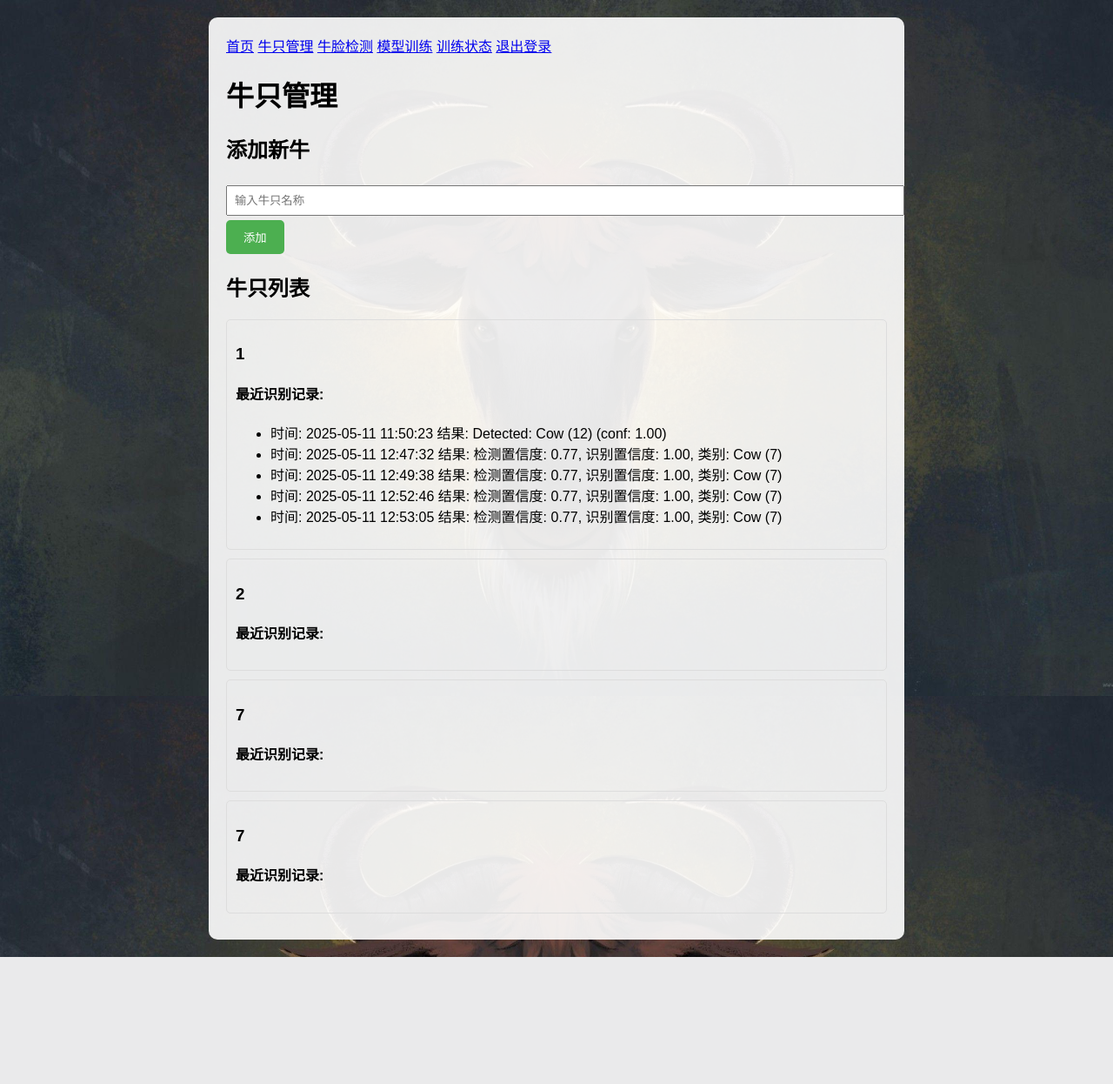
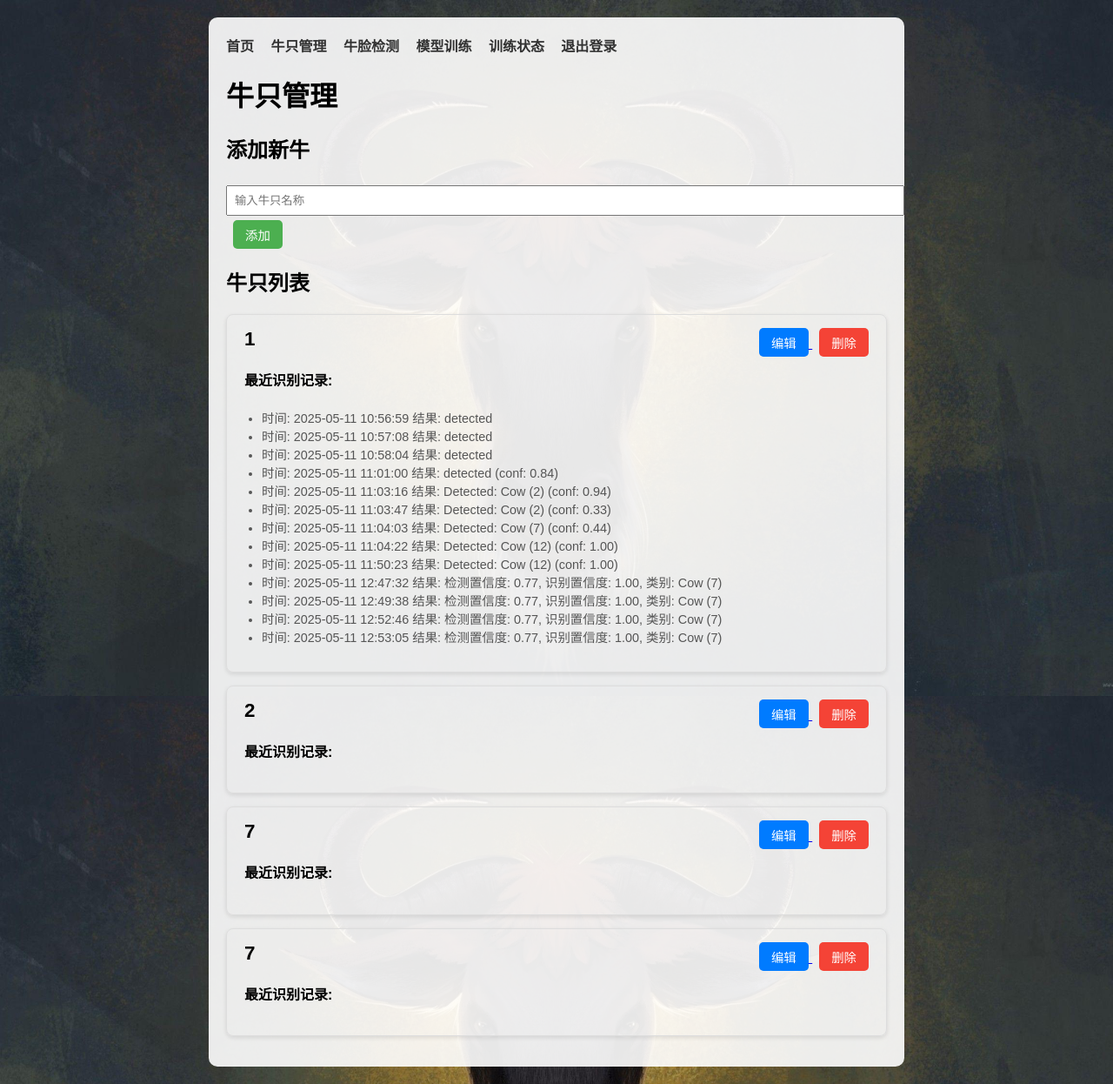
Before and after one commit to summeriver13/cowface-detection, a Flask app: page /cattle in a window 1280 px wide. Shown: the whole page at 87% size. Before the commit the page ends 1100 px from the top, so only its background shows below. Run offline with Flask 3, Linux system fonts and the light colour scheme; the visitor is signed in with stand-in values (Sample User, id 1); data comes from the database, SQL or seed files in the repository; parts of the project's set-up code (start-up, migrations or seed data) failed here and were passed over.

Commit message:
cattle delete

```diff
--- a/app/models/model_training.py
+++ b/app/models/model_training.py
@@ -10,7 +10,7 @@ class ModelTraining(db.Model):
     epochs = db.Column(db.Integer, nullable=False)
     batch_size = db.Column(db.Integer, nullable=False)
     learning_rate = db.Column(db.Float, nullable=False)
-    # utcnow 在vscode中会画线形式显示，原因未知，但是不影响代码运行，这是潜在可能有bug的地方。
+
     start_time = db.Column(db.DateTime, default=datetime.datetime.utcnow)
     end_time = db.Column(db.DateTime)
     status = db.Column(db.String(20))  # training, completed, failed
@@ -20,5 +20,7 @@ class ModelTraining(db.Model):
     recall = db.Column(db.Float)
     description = db.Column(db.Text)
 
+    stop_requested = db.Column(db.Boolean, default=False)
+
     # 添加关系
     user = db.relationship('User', backref=db.backref('trainings', lazy=True))
--- a/app/routes/cattle.py
+++ b/app/routes/cattle.py
@@ -1,3 +1,4 @@
+from collections import defaultdict
 from flask import Blueprint, flash, render_template, request, redirect, session, url_for
 from ..controllers import require_login
 from ..models import Cattle, RecognitionRecord
@@ -20,16 +21,49 @@ def cattle():
         return redirect(url_for('cattle.cattle'))
 
     # 获取当前用户的所有牛只及其记录
-    cattle_list = Cattle.query.filter_by(
-        user_id=session['user_id']
-    ).all()
+    cattle_list = Cattle.query.filter_by(user_id=session['user_id']).all()
+    cattle_ids = [c.cattle_id for c in cattle_list]
 
-    # 预加载每个牛只的最近5条记录
+    # 一次查询获取所有牛只最近5条记录
+    records = RecognitionRecord.query.filter(
+        RecognitionRecord.cattle_id.in_(cattle_ids)
+    ).order_by(RecognitionRecord.cattle_id, RecognitionRecord.timestamp.desc()).all()
+
+    # 按cattle_id分组，取每组前5条
+    grouped = defaultdict(list)
+    for r in records:
+        if len(grouped[r.cattle_id]) < 5:
+            grouped[r.cattle_id].append(r)
+
+
+    # 给每个牛只赋值最近5条记录
     for cow in cattle_list:
-        cow.recent_records = RecognitionRecord.query.filter_by(
-            cattle_id=cow.cattle_id
-        ).order_by(
-            RecognitionRecord.timestamp.desc()
-        ).limit(5).all()
+        cow.recent_records = grouped.get(cow.cattle_id, [])
+
 
     return render_template('cattle.html', cattle=cattle_list)
+
+@cattle_bp.route('/cattle/edit/<int:cattle_id>', methods=['GET', 'POST'])
+@require_login
+def edit_cattle(cattle_id):
+    cattle = Cattle.query.filter_by(cattle_id=cattle_id, user_id=session['user_id']).first_or_404()
+    if request.method == 'POST':
+        name = request.form.get('name')
+        if name:
+            cattle.name = name
+            db.session.commit()
+            flash('更新成功')
+            return redirect(url_for('cattle.cattle'))
+    return render_template('edit_cattle.html', cattle=cattle)
+
+@cattle_bp.route('/cattle/delete/<int:cattle_id>', methods=['POST'])
+@require_login
+def delete_cattle(cattle_id):
+    cattle = Cattle.query.filter_by(cattle_id=cattle_id, user_id=session['user_id']).first_or_404()
+    # 先删除该牛的所有识别记录
+    RecognitionRecord.query.filter_by(cattle_id=cattle.cattle_id).delete()
+    # 再删除牛只
+    db.session.delete(cattle)
+    db.session.commit()
+    flash('删除成功')
+    return redirect(url_for('cattle.cattle'))
--- a/app/templates/cattle.html
+++ b/app/templates/cattle.html
@@ -34,33 +34,96 @@
             padding: 8px;
             margin: 5px 0;
         }
+
+        .nav a {
+            margin-right: 15px;
+            text-decoration: none;
+            color: #333;
+            font-weight: 600;
+        }
+        .nav a:hover {
+            color: #007BFF;
+        }
+
+        .cattle-item {
+            padding: 15px 20px;
+            border: 1px solid #ddd;
+            margin-bottom: 15px;
+            border-radius: 8px;
+            box-shadow: 0 2px 5px rgba(0,0,0,0.1);
+            transition: box-shadow 0.3s ease;
+            position: relative;
+        }
+        .cattle-item:hover {
+            box-shadow: 0 4px 12px rgba(0,0,0,0.15);
+        }
+
+        .cattle-item h3 {
+            margin: 0 0 8px 0;
+            font-size: 1.4em;
+        }
+
+        .cattle-item ul {
+            padding-left: 20px;
+            color: #555;
+            font-size: 0.9em;
+        }
+
+        .button-group {
+            position: absolute;
+            top: 15px;
+            right: 20px;
+        }
+
         button {
-            background-color: #4CAF50;
-            color: white;
-            padding: 10px 20px;
+            margin-left: 8px;
+            padding: 6px 14px;
+            font-size: 0.9em;
             border: none;
             border-radius: 5px;
             cursor: pointer;
+            transition: background-color 0.2s ease;
+        }
+        button.add-btn {
+            background-color: #4CAF50;
+            color: white;
+        }
+        button.edit-btn {
+            background-color: #007BFF;
+            color: white;
+        }
+
+        button.edit-btn:hover {
+            background-color: #0056b3;
+        }
+
+        button.delete-btn {
+            background-color: #f44336;
+            color: white;
+        }
+
+        button.delete-btn:hover {
+            background-color: #d32f2f;
         }
     </style>
 </head>
 <body>
     <div class="container">
-        <div class="nav">
+        <nav class="nav">
             <a href="{{ url_for('index.dashboard') }}">首页</a>
             <a href="{{ url_for('cattle.cattle') }}">牛只管理</a>
             <a href="{{ url_for('detect-routes.detect_page') }}">牛脸检测</a>
             <a href="{{ url_for('train-routes.train') }}">模型训练</a>
             <a href="{{ url_for('train-routes.training_status') }}">训练状态</a>
             <a href="{{ url_for('auth.logout') }}">退出登录</a>
-        </div>
+        </nav>
         <h1>牛只管理</h1>
 
         <div class="add-form">
             <h2>添加新牛</h2>
             <form method="POST">
                 <input type="text" name="name" placeholder="输入牛只名称" required>
-                <button type="submit">添加</button>
+                <button type="submit" class="add-btn">添加</button>
             </form>
         </div>
 
@@ -71,13 +134,21 @@
                 <h3>{{ cow.name }}</h3>
                 <h4>最近识别记录:</h4>
                 <ul>
-                    {% for record in cow.records[-5:] %}
+                    {% for record in cow.records %}
                     <li>
                         时间: {{ record.timestamp.strftime('%Y-%m-%d %H:%M:%S') }}
                         结果: {{ record.result }}
                     </li>
                     {% endfor %}
                 </ul>
+                <div class="button-group">
+                    <a href="{{ url_for('cattle.edit_cattle', cattle_id=cow.cattle_id) }}">
+                        <button type="button" class="edit-btn">编辑</button>
+                    </a>
+                    <form method="POST" action="{{ url_for('cattle.delete_cattle', cattle_id=cow.cattle_id) }}" style="display:inline;" onsubmit="return confirm('确认删除吗？');">
+                        <button type="submit" class="delete-btn">删除</button>
+                    </form>
+                </div>
             </div>
             {% endfor %}
         </div>
```
Also changed, not shown: app/routes/train.py (+14 -1 lines), app/templates/edit_cattle.html (added, +51 -0 lines).
